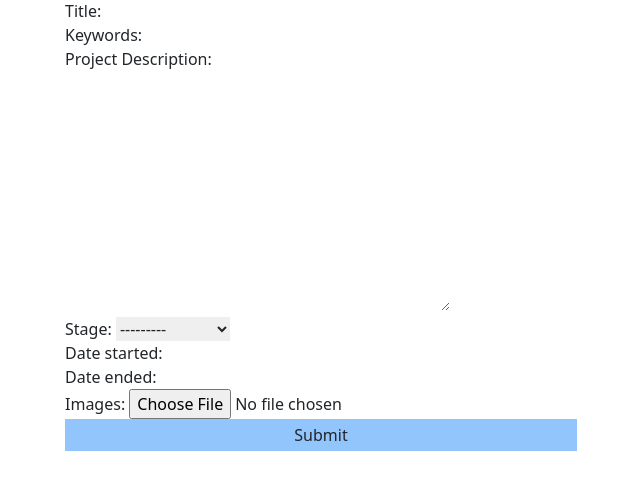
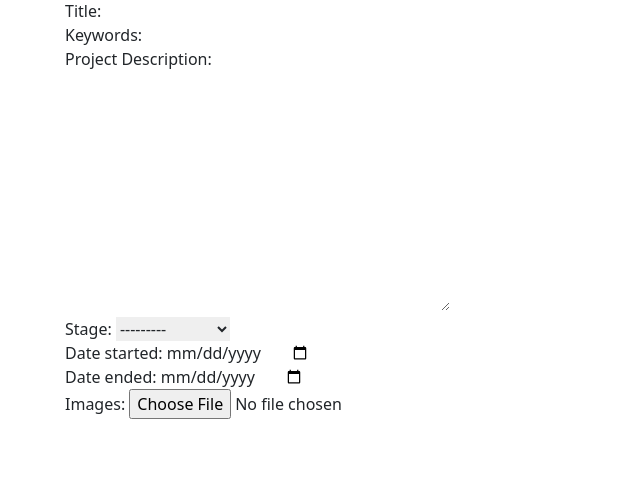
Before and after one commit to dreamboxtech/portfolio, a Django app: page /register_project in a window 1280 px wide. Shown: the part 183-673 px from the top of the page, without its empty margins (319-959 px from the left). Run offline with Django 3.2, Linux system fonts and the light colour scheme; some libraries are stand-ins or nearby versions.

Commit message:
Date widget included

```diff
--- a/home/forms.py
+++ b/home/forms.py
@@ -2,6 +2,13 @@
 from .models import Project
 from crispy_forms.layout import Layout, HTML, Row, Column
 from crispy_forms.helper import FormHelper
+from crispy_forms.layout import Submit
+
+# Date modules
+
+from django.contrib.admin.widgets import AdminDateWidget
+from django.forms.fields import DateField
+
 
 class ProjectForm(forms.ModelForm):
 
@@ -16,6 +23,7 @@
 
 	class Meta:
 		model = Project
+		# fields = '__all__'
 		fields = (
 				'title',
 				'keywords',
@@ -25,19 +33,35 @@
 				'date_ended',
 				'images',
 			)
+		widgets = {
+	        'date_started': forms.TextInput(attrs={'type': 'date'}),
+	        'date_ended': forms.TextInput(attrs={'type': 'date'})
+    }
 	def __init__(self, *args, **kwargs):
 		super().__init__(*args, **kwargs)
 		self.helper = FormHelper()
 		self.helper.layout = Layout(
 			 Row(
-				Column('title', css_class='form-group col-md-6 mb-0'),
-                Column('keywords', css_class='form-group col-md-6 mb-0 mx-3'),
+				Column('title', css_class='form-group col-md-6 mb-0 ml-2'),
+                Column('keywords', css_class='form-group col-md-5 mb-0 ml-4'),
 
 			),
 			 Row(
 				Column(
 					'description',
-					css_class='col-md-8'
-				),
+					css_class='col-md-10'
+				)
+			),
+			Row(
+				Column('stage', css_class='col-md-4'),
+				Column('date_started', css_class='col-md-4 mx-2'),
+				Column( 'date_ended', css_class='col-md-4')
+			),
+			Row(
+				Column('images', css_class='col-md-4'),
+			),
+			Row(
+				Submit('submit', 'Submit', css_class='col-md-5 float-right')
 			)
-		)
+
+)
--- a/home/templates/home/projects.html
+++ b/home/templates/home/projects.html
@@ -2,7 +2,7 @@
 
 
 {% block 'content' %}
-<h3 class="text-center mt-3">Project List</h3>
+<h2 class="text-center mt-3 font-bold">Project List</h2>
     <div class="container">
         <div class="row row-cols-1 row-cols-md-3">
             {% for project in projects %}
--- a/home/templates/home/reg_project.html
+++ b/home/templates/home/reg_project.html
@@ -7,12 +7,13 @@
 <h2 class="text-center text-xl my-3 font-bold">Register a Project</h2>
 
 <div class="max-w-lg mx-auto my-4">
-	<form method="POST" enctype="multipart/form-data">
+	<!-- <form method="POST" enctype="multipart/form-data">
 	    {% csrf_token %}
-	    <!-- {{ form|crispy }} -->
-	    {% crispy form %}
+	    {{ form|crispy }}
+
 	    <button type="submit" class="w-full bg-blue-300 hover:bg-blue-400 px-3 py-1">Submit</button>
-	</form>
+	</form> -->
+	{% crispy form %}
 </div>
 
 {% endblock 'content' %}
```
Also changed, not shown: db.sqlite3, media/images/01_imJeZ74.JPG (added), media/images/21.JPG (added).
